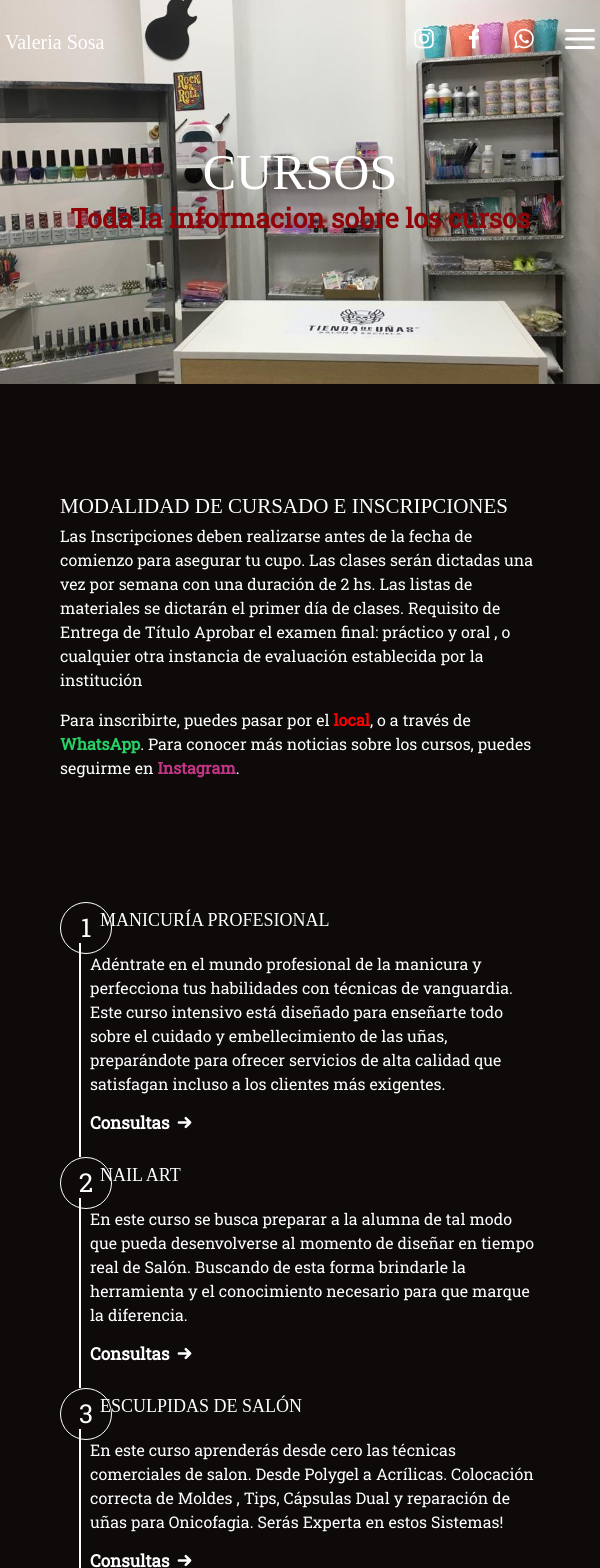
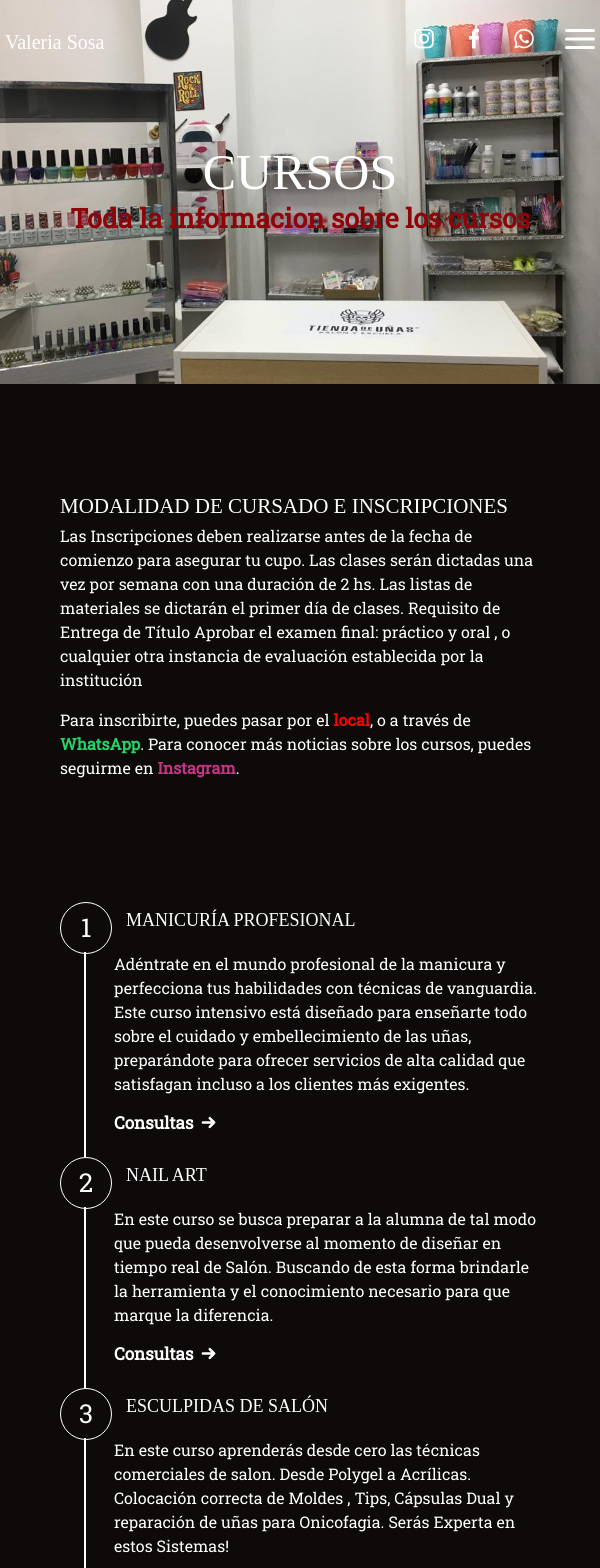
Before and after one commit to MatiasColazo1/tdu-page, an Angular app in the folder Cliente/: page /cursos in a window 600 px wide. Shown: the top 1568 px of the page. Built offline with nearby package versions, Linux system fonts and the light colour scheme; a web font is replaced by a local one.

Commit message:
media cursos retoques

```diff
--- a/Cliente/src/app/components/cursos/cursos.component.css
+++ b/Cliente/src/app/components/cursos/cursos.component.css
@@ -365,3 +365,26 @@ a {
     font-size: 15px;
   }
 }
+
+@media screen and (min-width: 481px) and (max-width: 767px) {
+  .lista-circular li span {
+    margin-left: 28px;
+  }
+
+  .lista-circular h6 {
+    margin: 30px 10px 20px 40px;
+
+
+  }
+
+  .lista-circular li {
+    padding-left: 26px;
+  }
+
+  .lista-circular li::after {
+    left: 1.5em;
+    top: 4.5em;
+    bottom: -22px;
+}
+
+}
```
